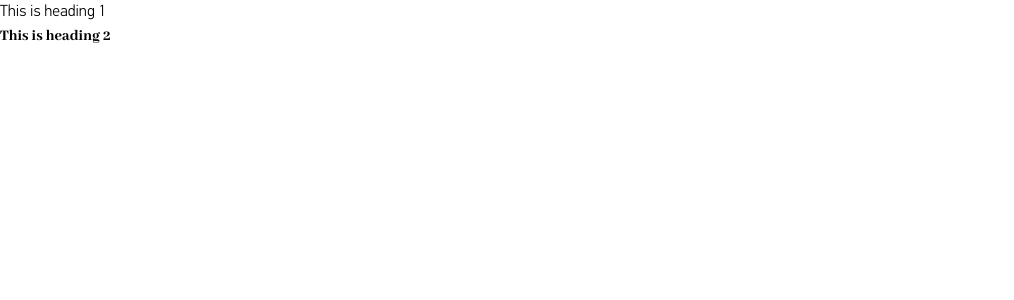
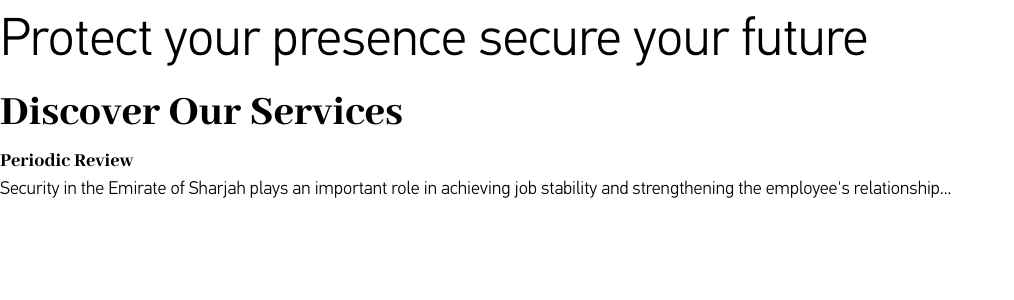
Before and after one commit to FarzeenZainab/sharjah-ssf-services, a Next.js app: page / in a window 1280 px wide. Shown: the top 300 px of the page, without its empty margins (0-1014 px from the left). Built offline with nearby package versions, Linux system fonts and the light colour scheme.

Commit message:
added resposive font sizes

```diff
--- a/src/app/globals.css
+++ b/src/app/globals.css
@@ -27,6 +27,7 @@
     @apply font-pf-din;
   }
   h1 {
+    font-size: clamp(3rem, 4.167vw, 10rem); /*preferred size: 80px */
     @apply font-pf-din;
   }
   h2,
@@ -36,4 +37,13 @@
   h6 {
     @apply font-abhaya;
   }
+  h2 {
+    font-size: clamp(2.75rem, 3.438vw, 7rem); /*preferred size: 66px */
+  }
+  h3 {
+    font-size: clamp(1.25rem, 1.25vw, 4rem); /*preferred size: 24px */
+  }
+  p {
+    font-size: clamp(1.15rem, 1.042vw, 1.25rem); /*preferred size: 20px */
+  }
 }
--- a/src/app/page.js
+++ b/src/app/page.js
@@ -1,8 +1,13 @@
 export default function Home() {
   return (
     <>
-      <h1>This is heading 1</h1>
-      <h2>This is heading 2</h2>
+      <h1>Protect your presence secure your future</h1>
+      <h2>Discover Our Services</h2>
+      <h3>Periodic Review</h3>
+      <p>
+        Security in the Emirate of Sharjah plays an important role in achieving
+        job stability and strengthening the employee&apos;s relationship...
+      </p>
     </>
   );
 }
```
